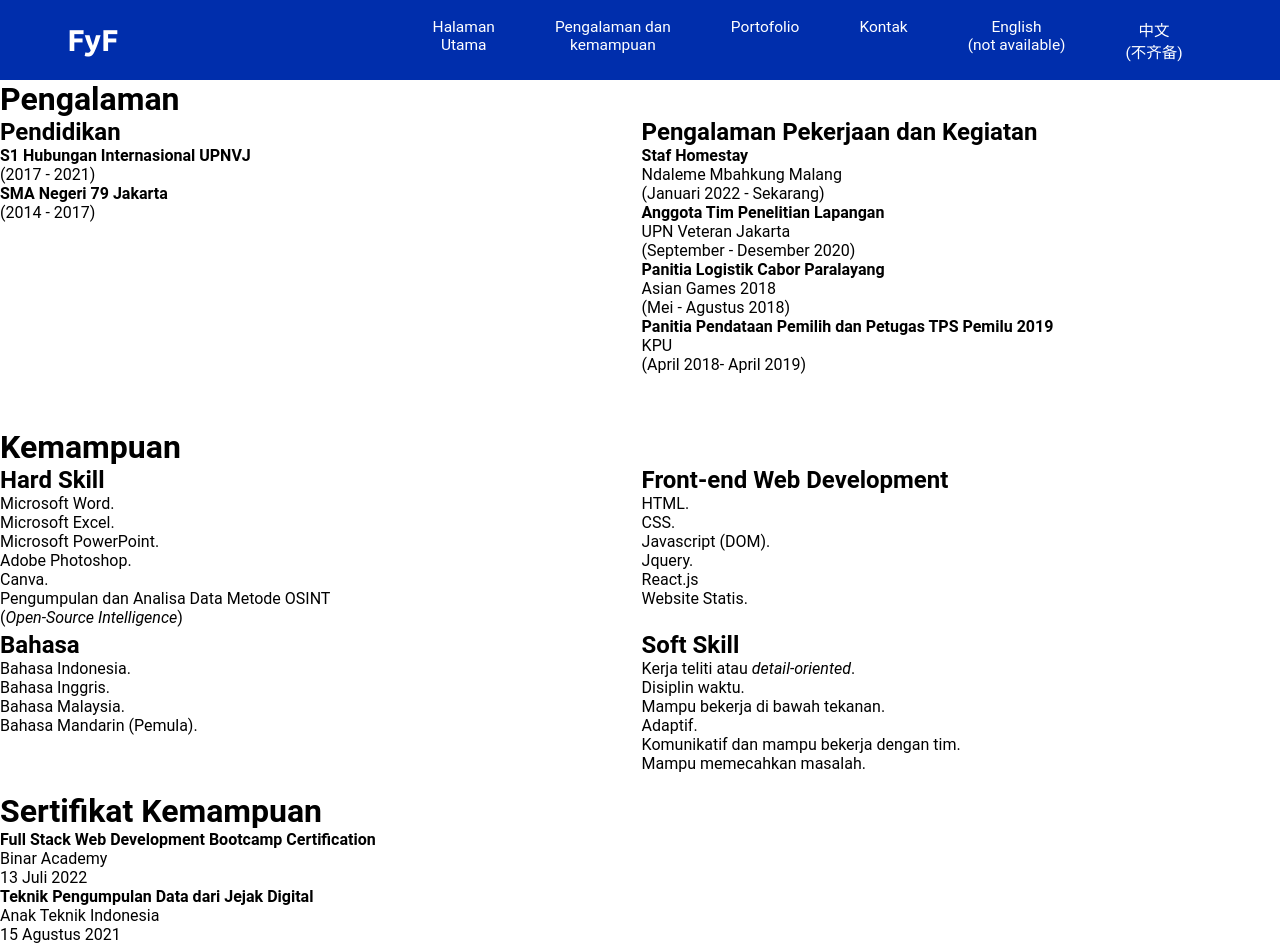
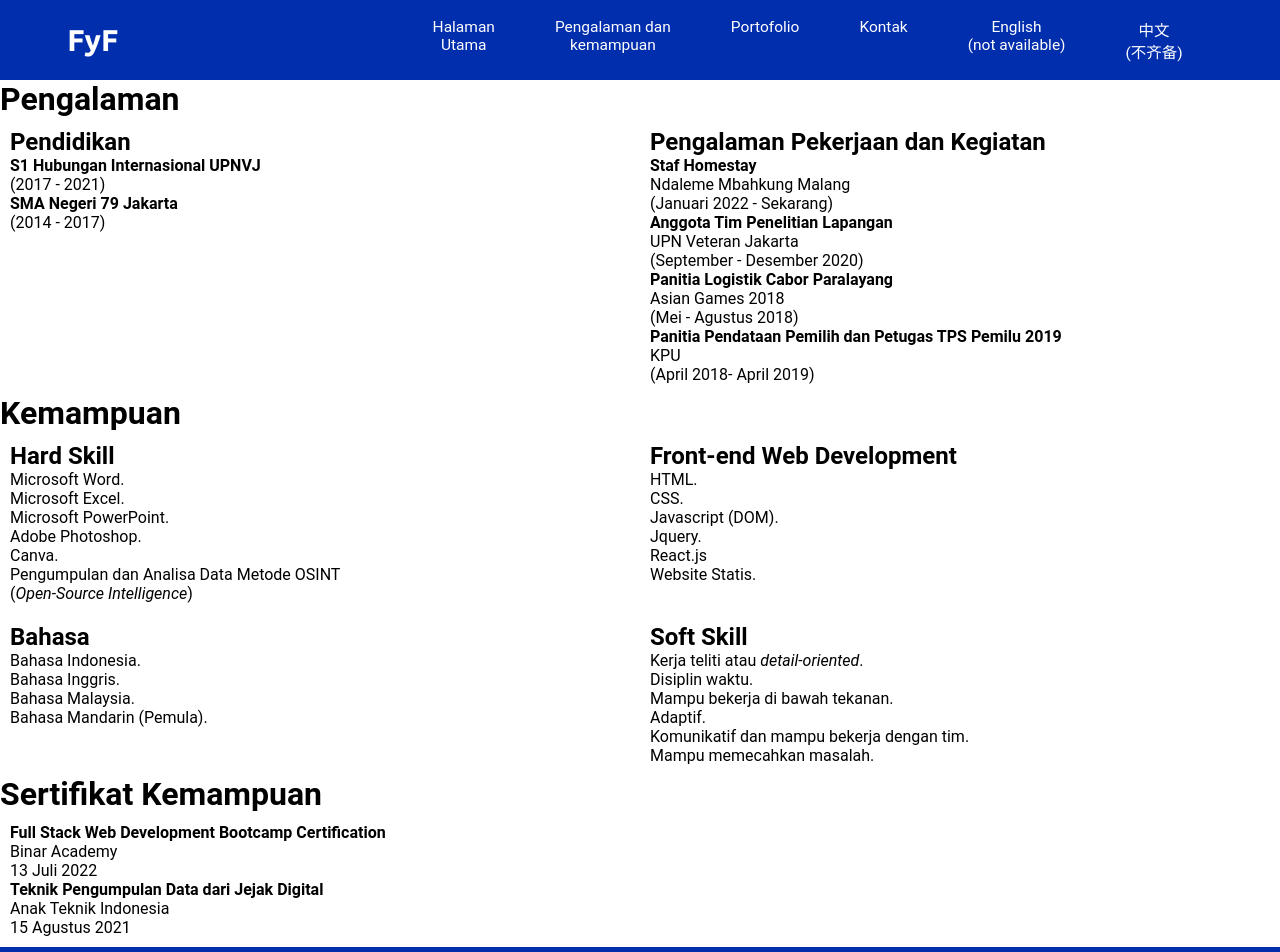
Before and after one commit to fathanyf/web-profile-react, a React (Create React App) app: page /about in a window 1280 px wide. Shown: the top 952 px of the page. Built offline with nearby package versions, Linux system fonts and the light colour scheme.

Commit message:
styling kemampuan

```diff
--- a/src/components/About.css
+++ b/src/components/About.css
@@ -12,10 +12,18 @@ ul{
 }
 .Pengalaman{
     width: 100%;
-    display: grid;
-    grid-template-columns: 1fr 1fr;
-    grid-template-rows: 0.2fr 0.2fr;
-    grid-gap: 0.2rem;
+    display: flex;
+    flex-wrap: wrap;
+}
+
+.pendidikan{
+    padding: 10px;
+    flex: 50%;
+}
+
+.pekerjaan{
+    padding: 10px;
+    flex: 50%;
 }
 
 .Pengalaman ul{
@@ -32,10 +40,8 @@ ul{
 
 .kemampuan{
     width: 100%;
-    display: grid;
-    grid-template-columns: 1fr 1fr;
-    grid-template-rows: 1fr 1fr;
-    grid-gap: 0.2rem;
+    display: flex;
+    flex-wrap: wrap;
 }
 
 .kemampuan h2{
@@ -46,15 +52,29 @@ ul{
     text-align: left;
 }
 
+.hardskill, .frontend,
+.bahasa, .Softskill{
+    padding: 10px;
+    flex: 50%;
+}
+
 
 .sertifikat{
     width: 100%;
-    display: grid;
-    grid-template-columns: 1fr 1fr;
-    grid-template-rows: 1fr 1fr;
-    grid-gap: 0.2rem;
+    display: flex;
+    flex-wrap: wrap;
+    padding: 10px;
+    flex: 50%;
 }
 
 .sertifikat li{
     text-align: left;
 }
+
+@media (max-width: 800px) {
+    .hardskill, .frontend,
+    .bahasa, .Softskill,
+    .pendidikan, .pekerjaan {
+      flex: 100%;
+    }
+  }
```
